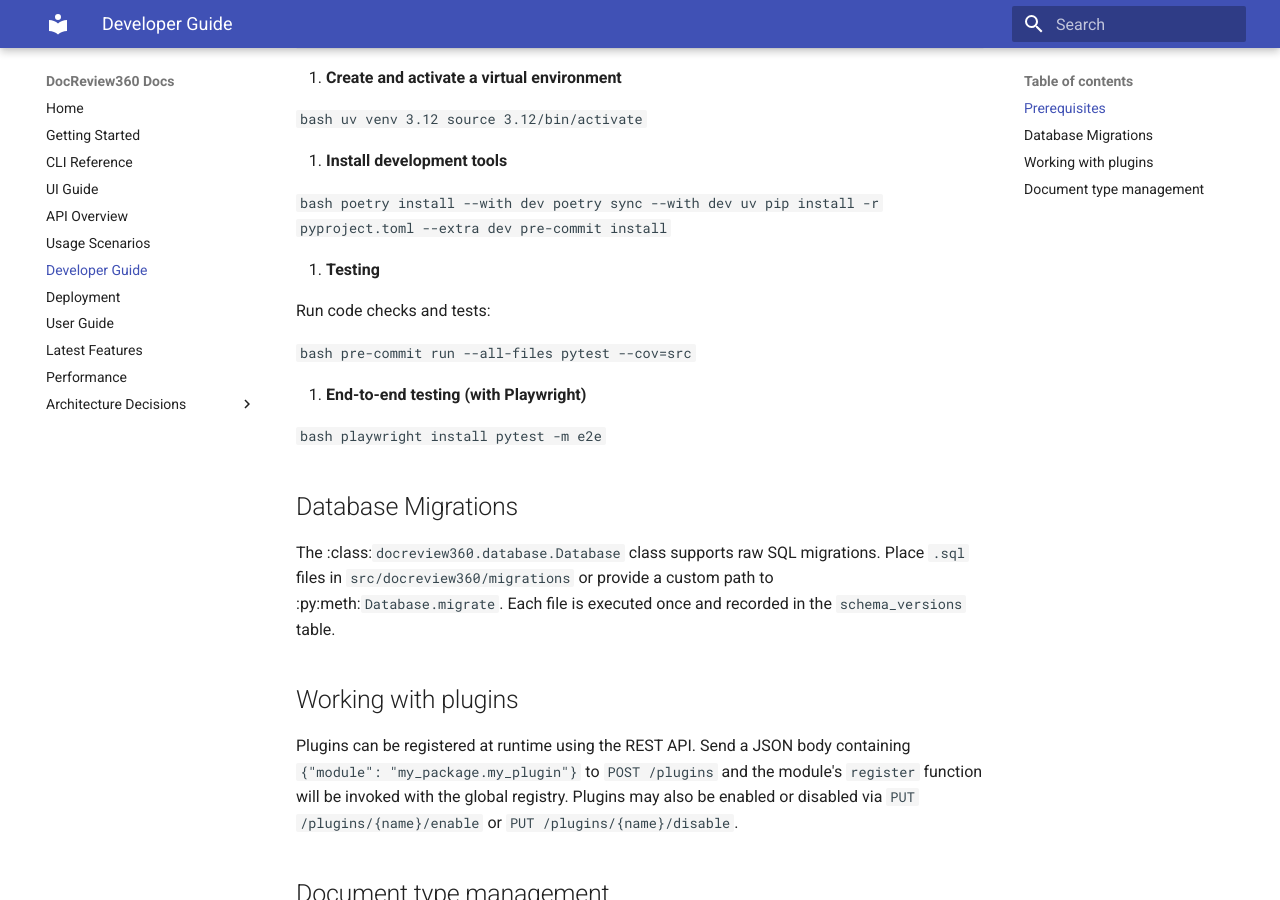
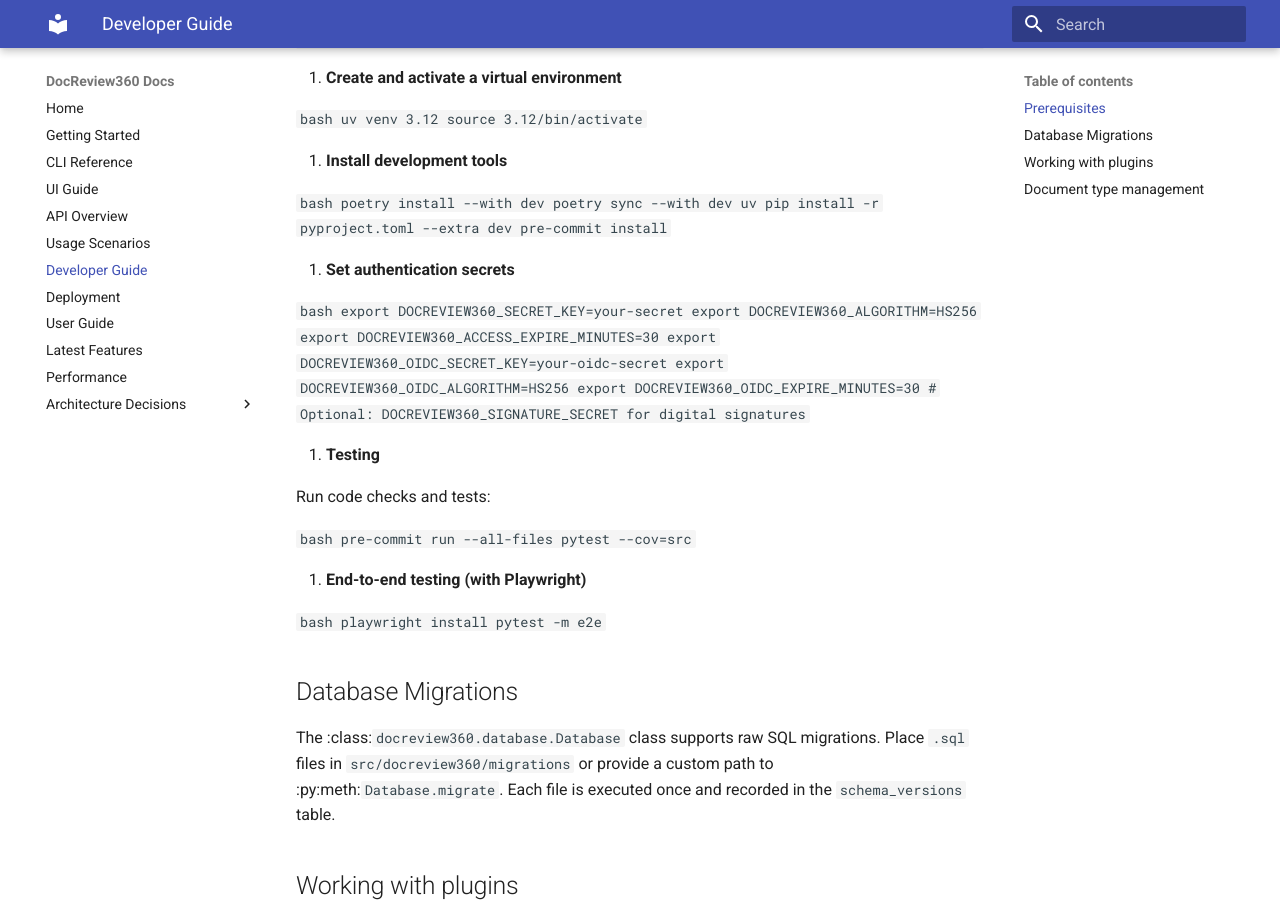
Before and after one commit to eputnam77/DocReview360, an MkDocs documentation site: the page built from docs/developer.md, in a window 1280 px wide and 900 px high, scrolled down 367 px. Built offline with MkDocs 1.6.1 and Material for MkDocs 9.7.7, drawn with Linux system fonts in a browser that asks for light colours.

Commit message:
docs: clarify required secrets

````diff
--- a/docs/developer.md
+++ b/docs/developer.md
@@ -28,7 +28,19 @@ pipx install uv poetry
   pre-commit install
   ```
 
-3. **Testing**
+3. **Set authentication secrets**
+
+   ```bash
+   export DOCREVIEW360_SECRET_KEY=your-secret
+   export DOCREVIEW360_ALGORITHM=HS256
+   export DOCREVIEW360_ACCESS_EXPIRE_MINUTES=30
+   export DOCREVIEW360_OIDC_SECRET_KEY=your-oidc-secret
+   export DOCREVIEW360_OIDC_ALGORITHM=HS256
+   export DOCREVIEW360_OIDC_EXPIRE_MINUTES=30
+   # Optional: DOCREVIEW360_SIGNATURE_SECRET for digital signatures
+   ```
+
+4. **Testing**
 
   Run code checks and tests:
 
````
Also changed, not shown: other parts of docs/developer.md (+1 -1 lines), README.md (+13 -1 lines), docs/getting_started.md (+12 -0 lines), docs/user_guide.md (+13 -1 lines).
